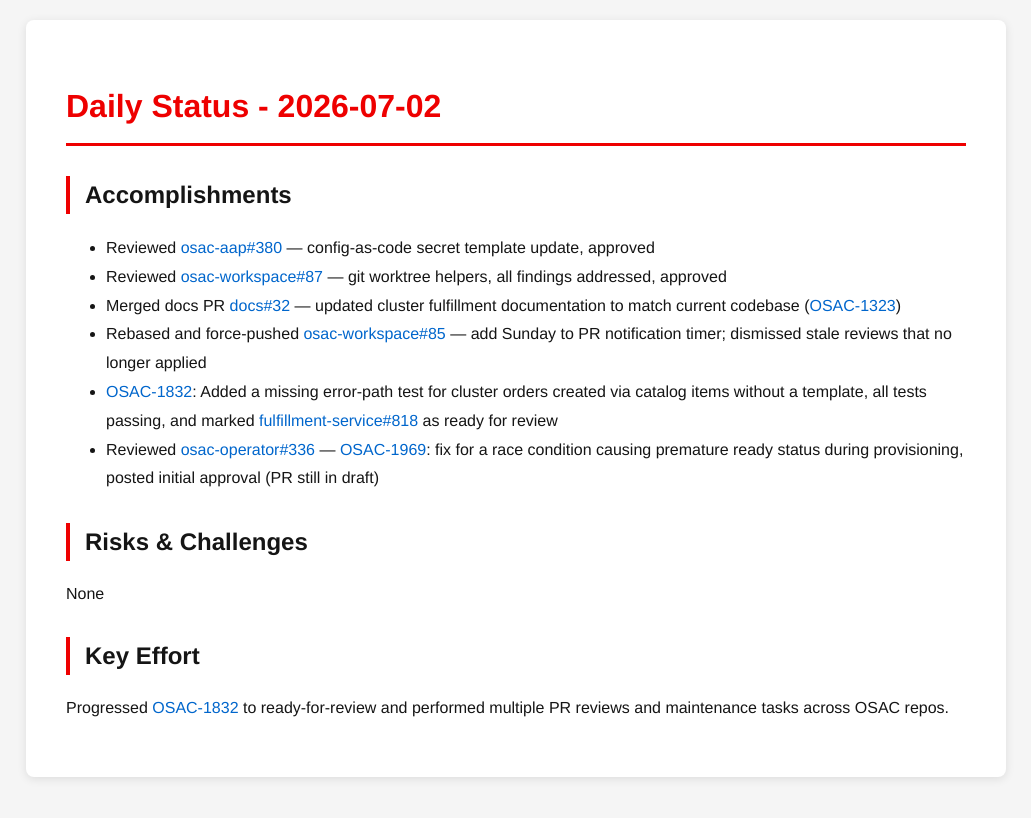
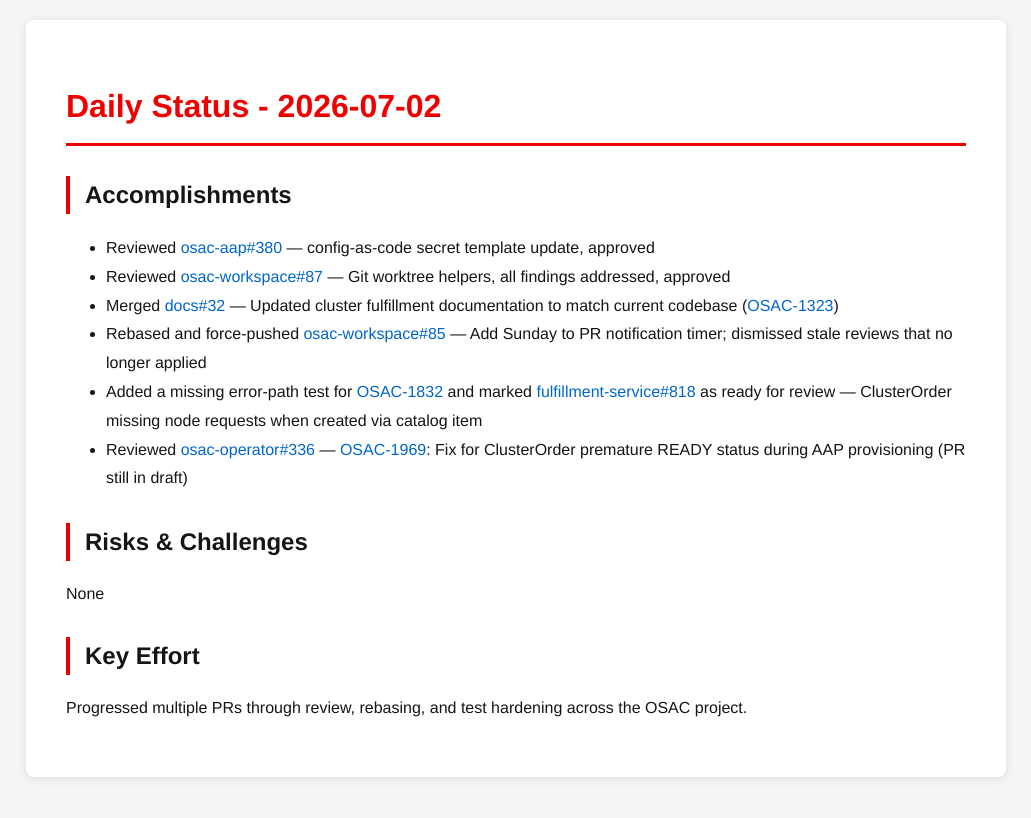
Before and after one commit to tzvatot/daily-status, a Jekyll site: the page built from 2026-07-02.md, in a window 1280 px wide. Shown: the top 818 px of the page, without its empty margins (124-1155 px from the left). Built offline with Jekyll 4.4.1, drawn with Linux system fonts in a browser that asks for light colours.

Commit message:
Daily status update - 2026-07-02

```diff
--- a/2026-07-02.md
+++ b/2026-07-02.md
@@ -8,14 +8,14 @@
 
 ## Accomplishments
 - Reviewed [osac-aap#380](https://github.com/osac-project/osac-aap/pull/380) — config-as-code secret template update, approved
-- Reviewed [osac-workspace#87](https://github.com/osac-project/osac-workspace/pull/87) — git worktree helpers, all findings addressed, approved
-- Merged docs PR [docs#32](https://github.com/osac-project/docs/pull/32) — updated cluster fulfillment documentation to match current codebase ([OSAC-1323](https://redhat.atlassian.net/browse/OSAC-1323))
-- Rebased and force-pushed [osac-workspace#85](https://github.com/osac-project/osac-workspace/pull/85) — add Sunday to PR notification timer; dismissed stale reviews that no longer applied
-- [OSAC-1832](https://redhat.atlassian.net/browse/OSAC-1832): Added a missing error-path test for cluster orders created via catalog items without a template, all tests passing, and marked [fulfillment-service#818](https://github.com/osac-project/fulfillment-service/pull/818) as ready for review
-- Reviewed [osac-operator#336](https://github.com/osac-project/osac-operator/pull/336) — [OSAC-1969](https://redhat.atlassian.net/browse/OSAC-1969): fix for a race condition causing premature ready status during provisioning, posted initial approval (PR still in draft)
+- Reviewed [osac-workspace#87](https://github.com/osac-project/osac-workspace/pull/87) — Git worktree helpers, all findings addressed, approved
+- Merged [docs#32](https://github.com/osac-project/docs/pull/32) — Updated cluster fulfillment documentation to match current codebase ([OSAC-1323](https://redhat.atlassian.net/browse/OSAC-1323))
+- Rebased and force-pushed [osac-workspace#85](https://github.com/osac-project/osac-workspace/pull/85) — Add Sunday to PR notification timer; dismissed stale reviews that no longer applied
+- Added a missing error-path test for [OSAC-1832](https://redhat.atlassian.net/browse/OSAC-1832) and marked [fulfillment-service#818](https://github.com/osac-project/fulfillment-service/pull/818) as ready for review — ClusterOrder missing node requests when created via catalog item
+- Reviewed [osac-operator#336](https://github.com/osac-project/osac-operator/pull/336) — [OSAC-1969](https://redhat.atlassian.net/browse/OSAC-1969): Fix for ClusterOrder premature READY status during AAP provisioning (PR still in draft)
 
 ## Risks & Challenges
 None
 
 ## Key Effort
-Progressed [OSAC-1832](https://redhat.atlassian.net/browse/OSAC-1832) to ready-for-review and performed multiple PR reviews and maintenance tasks across OSAC repos.
+Progressed multiple PRs through review, rebasing, and test hardening across the OSAC project.
```
